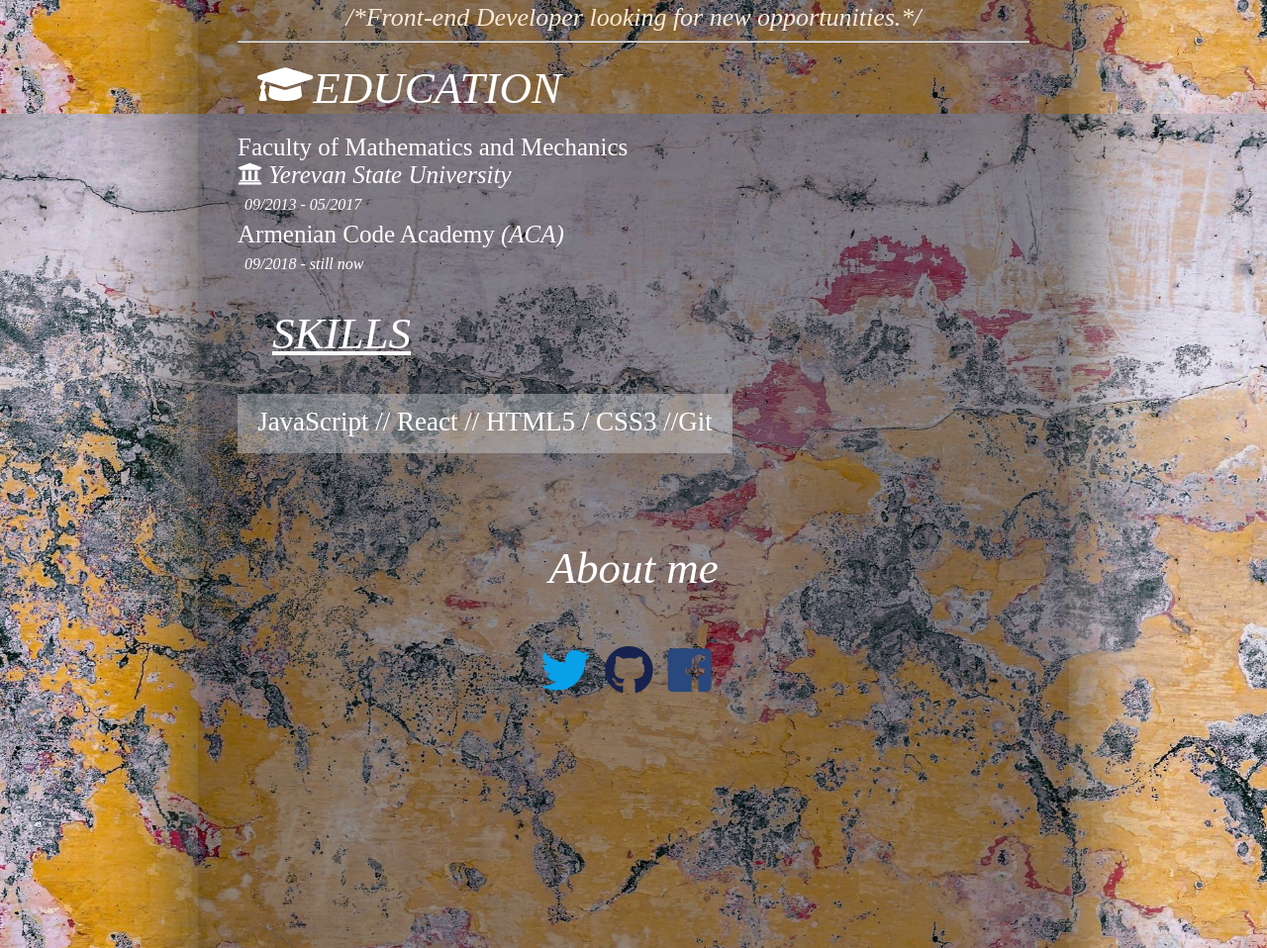
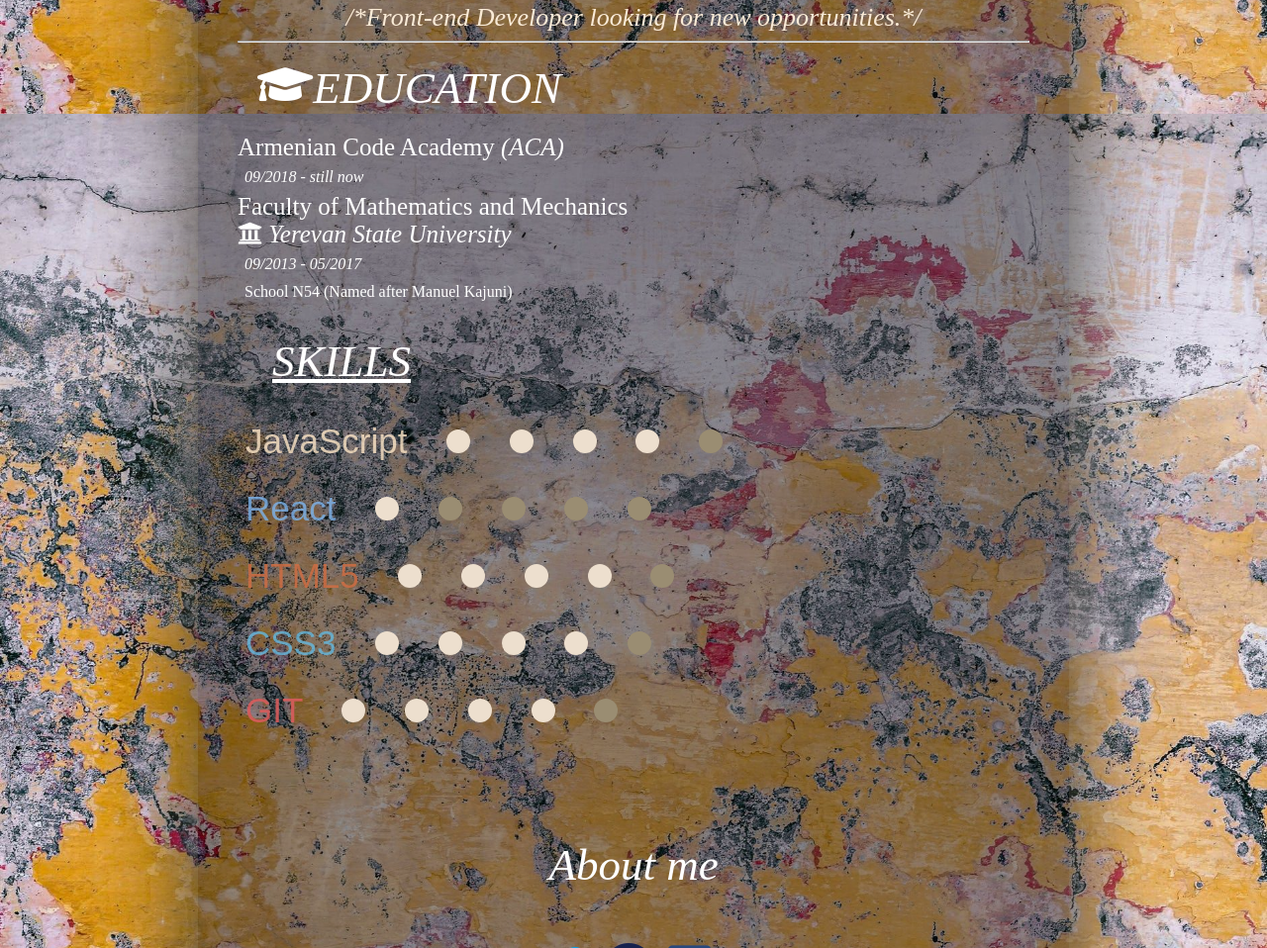
Before and after one commit to lilpotoyan/lilpotoyan.github.io, a plain HTML site: page index.html in a window 1280 px wide. Shown: the part 738-1696 px from the top of the page at 99% size. Drawn offline with Linux system fonts and the light colour scheme; a web font is replaced by a local one.

Commit message:
Resume
web cv

```diff
--- a/index.html
+++ b/index.html
@@ -7,6 +7,7 @@
 	<link rel="stylesheet" href="https://use.fontawesome.com/releases/v5.5.0/css/all.css" integrity="sha384-B4dIYHKNBt8Bc12p+WXckhzcICo0wtJAoU8YZTY5qE0Id1GSseTk6S+L3BlXeVIU" crossorigin="anonymous">
 	<link href="https://fonts.googleapis.com/css?family=Great+Vibes" rel="stylesheet">
 	<link href="https://fonts.googleapis.com/css?family=Indie+Flower" rel="stylesheet">
+	<link href="https://fonts.googleapis.com/css?family=Fjalla+One|Francois+One" rel="stylesheet">
 </head>
 <body>
 	<div class="container">
@@ -29,19 +30,59 @@
                     <i class="fas fa-graduation-cap"></i>
                     <em>EDUCATION</em>
             </div>
+            <div class="aca">Armenian Code Academy <i>(ACA)</i></div>
+            <form><i>09/2018 - still now </i></form>
             <div class="faculty">
                 Faculty of Mathematics and Mechanics<br>
                 <i><i class="fas fa-university"></i>  Yerevan State University</i>
             </div>
             <form><i>09/2013 - 05/2017</i></form>
-            <div class="aca">Armenian Code Academy <i>(ACA)</i></div>
-            <form><i>09/2018 - still now </i></form>
+            <form class="school">School N54 (Named after Manuel Kajuni)</form>
         </div>
 		<div class="skill">
 			<em><ins>SKILLS</ins></em>
 		</div>
         <div class="skills">
-            <p>JavaScript // React // HTML5 / CSS3 //Git</p>
+            <div class="js">
+                JavaScript
+                <span class="dot"></span>
+                <span class="dot"></span>
+                <span class="dot"></span>
+                <span class="dot"></span>
+                <span class="dot1"></span>
+            </div>
+            <div class="react">
+                React
+                <span class="dot"></span>
+                <span class="dot1"></span>
+                <span class="dot1"></span>
+                <span class="dot1"></span>
+                <span class="dot1"></span>
+            </div>
+            <div class="html">
+                HTML5
+                <span class="dot"></span>
+                <span class="dot"></span>
+                <span class="dot"></span>
+                <span class="dot"></span>
+                <span class="dot1"></span>
+            </div>
+            <div class="css">
+                CSS3
+                <span class="dot"></span>
+                <span class="dot"></span>
+                <span class="dot"></span>
+                <span class="dot"></span>
+                <span class="dot1"></span>
+            </div>
+            <div class="git">
+                GIT
+                <span class="dot"></span>
+                <span class="dot"></span>
+                <span class="dot"></span>
+                <span class="dot"></span>
+                <span class="dot1"></span>
+            </div>
         </div>
         <div id="about-me">
         	<em>About me</em>
--- a/style.css
+++ b/style.css
@@ -19,7 +19,7 @@ body {
 
 .container{
 	width: 800px;
-	height: 1900px;
+	height: 2200px;
 	background: rgba(0,0,0,0.4);
 	padding: 40px;
 	color: white;
@@ -107,6 +107,11 @@ body {
     margin-bottom: 7px;
 }
 
+.school {
+    font-size: 16px;
+    margin-top: 10px;
+}
+
 form {
     margin: 7px;
 }
@@ -121,20 +126,82 @@ form {
     margin: 35px;
 }
 
+.js {
+    height: 60px;
+    widows: 400px;
+    font-size: 35px;
+    margin: 8px;
+    color: rgba(250, 227, 196, 0.82);
+    font-family: 'Francois One', sans-serif;
+}
 
-.skills {
+.react {
+    height: 60px;
+    widows: 400px;
+    font-size: 35px;
+    margin: 8px;
+    color: rgba(125, 182, 239, 0.78);
+    font-family: 'Francois One', sans-serif;
+}
+
+.html {
+    height: 60px;
+    widows: 400px;
+    font-size: 35px;
+    margin: 8px;
+    color: rgba(204, 109, 68, 0.88);
+    font-family: 'Francois One', sans-serif;
+}
+
+.css {
+    height: 60px;
+    widows: 400px;
+    font-size: 35px;
+    margin: 8px;
+    color: rgba(101, 187, 226, 0.79);
+    font-family: 'Francois One', sans-serif;
+}
+
+.git {
+    height: 60px;
+    widows: 400px;
+    font-size: 35px;
+    margin: 8px;
+    color: rgba(216, 92, 92, 0.9);
+    font-family: 'Francois One', sans-serif;
+}
+
+.dot {
+    height: 24px;
+    width: 24px;
+    background-color: #eddfce;
+    border-radius: 50%;
+    display: inline-block;
+    margin-left: 30px;
+}
+
+.dot1 {
+    height: 24px;
+    width: 24px;
+    background-color: rgb(154, 141, 114);
+    border-radius: 50%;
+    display: inline-block;
+    margin-left: 30px;
+}
+
+/*.skills {
     background-color: rgba(210, 213, 216, 0.4);
     height: 60px;
     width:500px;
     font-size: 27px;
     display: flex;
     justify-content: center;
-}
+}*/
 
-.skills p {
+/*.skills p {
     margin: 8px;
     padding: 5px;
-}
+}*/
 
 #about-me {
     font-size: 45px;
```
